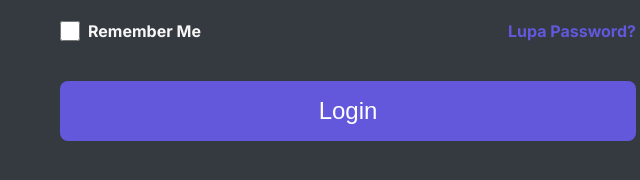
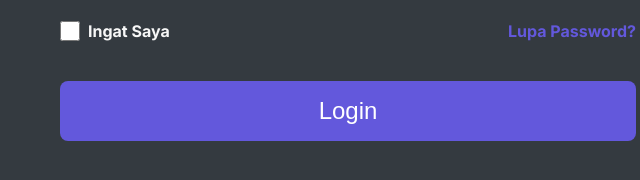
Before and after one commit to bgsdewo/Login, a plain HTML site: page index.html in a window 1280 px wide. Shown: the part 512-692 px from the top of the page, 612-1252 px from the left. Drawn offline with Linux system fonts and the light colour scheme.

Commit message:
merubah remember me menjadi ingat saya

```diff
--- a/index.html
+++ b/index.html
@@ -84,7 +84,7 @@
                 value="Bike"
                 style="width: 20px; height: 20px"
               />
-              <div class="Remember">Remember Me</div>
+              <div class="Remember">Ingat Saya</div>
             </div>
             <div style="color: #6358dc; font-size: 16px; cursor: pointer">
               Lupa Password?
```
